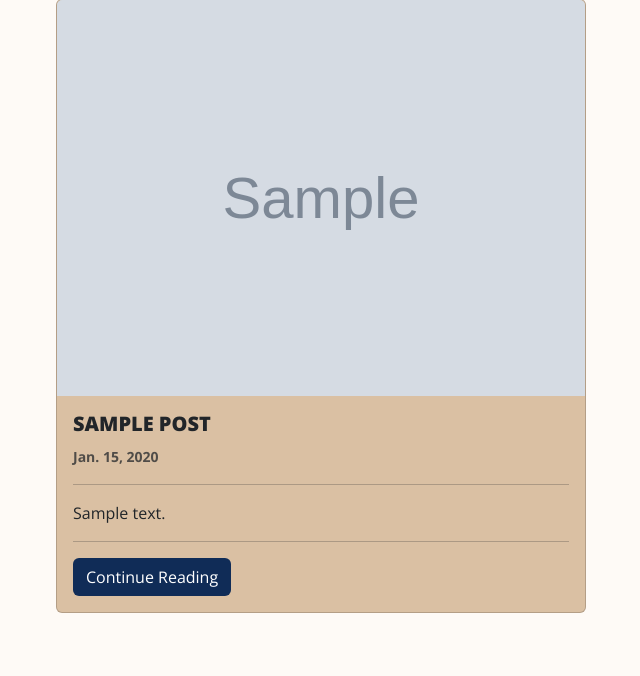
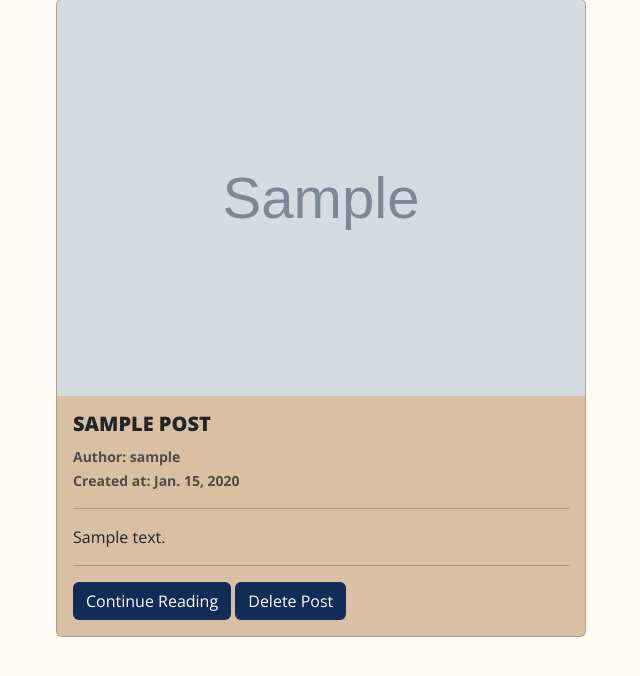
Before and after one commit to enmabolz/blog_project, a Django app: page / in a window 1280 px wide. Shown: the part 65-741 px from the top of the page, without its empty margins (34-674 px from the left). Run offline with Django 5.2, Linux system fonts and the light colour scheme; a user stored in the database is signed in; tables that the repository leaves empty hold one stand-in row (values such as "Sample post"); grey boxes marked "Sample" are stand-in pictures.

Commit message:
Fixing some code for users app and adding functionality to include an author field into posts and permissions to perform some actions on posts depending on the logged user

```diff
--- a/blog/posts/models.py
+++ b/blog/posts/models.py
@@ -1,9 +1,11 @@
 from django.db import models
+from users.models import CustomUser
 
 class Post(models.Model):
     title = models.CharField(max_length=50)
     content = models.TextField()
     partial_content_to_show = models.CharField(max_length=300, blank=True)
+    author = models.ForeignKey(CustomUser, on_delete=models.DO_NOTHING, null=True)
     likes = models.IntegerField(default=0)
     dislikes = models.IntegerField(default=0)
     created_at = models.DateTimeField(auto_now_add=True)
@@ -14,5 +16,6 @@ class Post(models.Model):
 
         super().save(*args, **kwargs)
 
+
     def __str__(self):
-        return self.title
+        return f"{self.title}.{self.author}"
--- a/blog/posts/views.py
+++ b/blog/posts/views.py
@@ -1,9 +1,10 @@
 from django.shortcuts import render
 from django.views.generic import ListView, DetailView, CreateView, DeleteView, UpdateView
+from django.contrib.auth.mixins import LoginRequiredMixin, UserPassesTestMixin
 from .models import Post
 from django.urls import reverse_lazy
 from django.http import HttpResponseRedirect
-
+from .forms import PostCreateForm
 
 class PostList(ListView):
     model = Post
@@ -33,18 +34,38 @@ class PostDetails(DetailView):
 
         return super().post(request, *args, **kwargs)
 
-class PostCreation(CreateView):
+
+class PostCreation(LoginRequiredMixin, UserPassesTestMixin, CreateView):
     model = Post
     template_name = 'posts/post_create.html'
-    fields = ['title', 'post_image', 'content']
+    form_class = PostCreateForm
     success_url = reverse_lazy('posts:post-list')
 
+    def test_func(self):
+        return self.request.user.role == 'ADM' or self.request.user.role == 'AUT'
 
-class PostDelete(DeleteView):
+
+    def form_valid(self, form):
+        form.instance.author = self.request.user
+        return super().form_valid(form)
+
+
+    def get_form_kwargs(self):
+        kwargs = super().get_form_kwargs()
+
+        kwargs['user'] = self.request.user
+
+        return kwargs
+
+
+class PostDelete(LoginRequiredMixin, UserPassesTestMixin, DeleteView):
     model = Post
     template_name = 'posts/post_confirm_delete.html'
     success_url = reverse_lazy('posts:post-list')
     context_object_name = 'post'
+
+    def test_func(self):
+        return self.request.user.role == 'ADM' or self.request.user.id == self.kwargs['pk']
 
 
 class PostUpdate(UpdateView):
--- a/blog/templates/posts/post_detail.html
+++ b/blog/templates/posts/post_detail.html
@@ -17,7 +17,9 @@
     <p class="card-text fw-normal">{{ post.content }}</p>
 
     <p class="card-text">
-      <small class="text-muted">{{ post.created_at.date }}</small>
+      <small class="text-muted">Author: {{ post.author }}</small>
+      <br>
+      <small class="text-muted">Created at: {{ post.created_at.date }}</small>
     </p>
   </div>
   <hr>
--- a/blog/templates/posts/post_list.html
+++ b/blog/templates/posts/post_list.html
@@ -18,7 +18,9 @@
                     <h5 class="card-title fw-bold text-uppercase"><b>{{ post.title }}</b></h5>
 
                     <p class="card-text">
-                        <small class="text-muted">{{ post.created_at.date }}</small>
+                        <small class="text-muted">Author: {{ post.author }}</small>
+                        <br>
+                        <small class="text-muted">Created at: {{ post.created_at.date }}</small>
                     </p>
 
                     <hr>
@@ -31,6 +33,11 @@
                     <a href="{% url 'posts:post-details' pk=post.id %}" class="btn btn-outline"">
                         Continue Reading
                     </a>
+                    {% if user.is_authenticated and user.role == 'ADM' or post.author.id == user.id %}
+                        <a href="{% url 'posts:post-delete' pk=post.id %}" class="btn btn-outline"">
+                            Delete Post
+                        </a>
+                    {% endif %}
                 </div>
             </div>
         </div>
--- a/blog/users/forms.py
+++ b/blog/users/forms.py
@@ -68,7 +68,6 @@ class RegisterUserForm(forms.ModelForm):
         return cleaned_data
 
 
-
     def save(self, commit=True):
         user = super(RegisterUserForm, self).save(commit=False)
         user.set_password(self.cleaned_data["password1"])
--- a/blog/users/models.py
+++ b/blog/users/models.py
@@ -18,7 +18,7 @@ class CustomUser(AbstractUser):
         if self.is_superuser:
             self.role = 'ADM'
 
-        if not self.pk and not self.username:
+        if not self.username:
             self.username = self.get_custom_username()
 
         super().save(*args, **kwargs)
--- a/blog/users/views.py
+++ b/blog/users/views.py
@@ -132,7 +132,6 @@ class UserDetail(DetailView):
     context_object_name = 'user'
 
 
-
 class DeleteUser(LoginRequiredMixin, UserPassesTestMixin, SuccessMessageMixin, DeleteView):
     model = CustomUser
     template_name = 'users/user_confirm_delete.html'
```
Also changed, not shown: blog/posts/forms.py (added, +12 -0 lines), blog/templates/users/login.html (+12 -4 lines), blog/db.sqlite3, blog/posts/migrations/0002_post_author.py (added), blog/static/media/images/profile_pics/WIN_20231126_15_31_45_Pro_lWt2rWg.jpg (added), blog/static/media/images/profile_pics/WIN_20240325_19_20_28_Pro_Xba0e2q.jpg (added), blog/static/media/images/profile_pics/WIN_20240325_19_20_28_Pro_yTiwpDX.jpg (added), blog/static/media/images/profile_pics/WIN_20240325_19_21_33_Pro.jpg (added), blog/users/migrations/0005_alter_customuser_profile_image.py (added).
